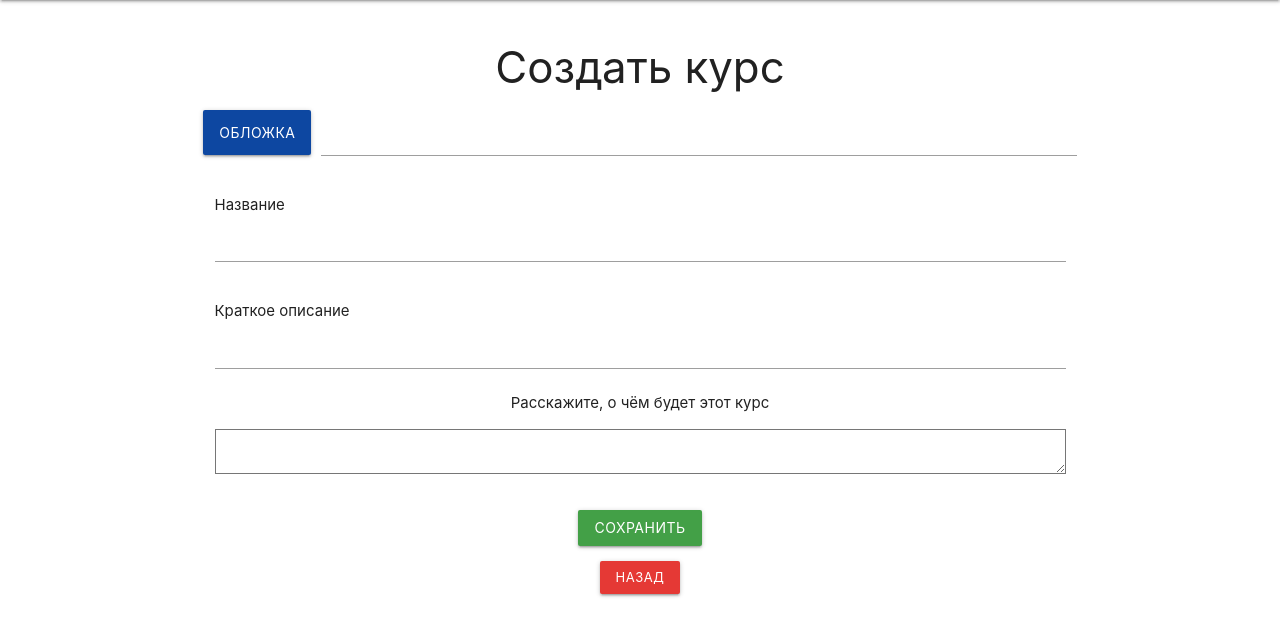
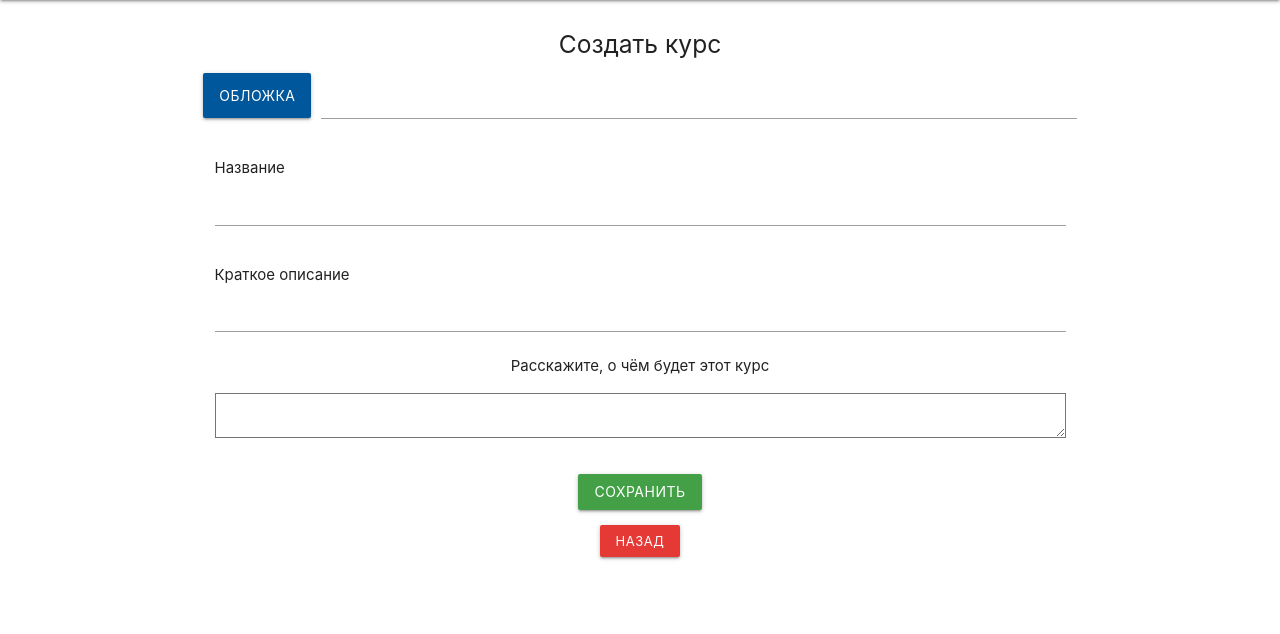
Before and after one commit to aslbnv/educon, a Django app: page /courses/newcourse in a window 1280 px wide. Shown: the part 64-698 px from the top of the page. Run offline with Django 3.2, Linux system fonts and the light colour scheme; the visitor is signed in with stand-in values (Sample User, id 1); data comes from the database, SQL or seed files in the repository; parts of the project's set-up code (start-up, migrations or seed data) failed here and were passed over; some libraries are stand-ins or nearby versions.

Commit message:
improve headers

```diff
--- a/education_portal/education_portal/templates/classroom/newcourse.html
+++ b/education_portal/education_portal/templates/classroom/newcourse.html
@@ -6,10 +6,10 @@
   <div class="col s12">
     <form method="post" enctype="multipart/form-data" action="" role="form">
       {% csrf_token %}
-      <h3 class="title is-3">Создать курс</h3>
+      <h5>Создать курс</h5>
 
       <div class="file-field input-field">
-        <div class="btn blue darken-4">
+        <div class="btn light-blue darken-4">
           <span>Обложка</span>
           {{ form.picture }}
         </div>
@@ -54,5 +54,4 @@
     </form>
   </div>
 </div>
-
 {% endblock %}
--- a/education_portal/education_portal/templates/learningcontrol/assigncourse.html
+++ b/education_portal/education_portal/templates/learningcontrol/assigncourse.html
@@ -6,7 +6,7 @@
     <div class="col s12">
         <form method="post" enctype="multipart/form-data" action="" role="form">
             {% csrf_token %}
-            <h3 class="title is-3">Добавить курс</h3>
+            <h5>Добавить курс</h5>
 
             <div class="input-field col s12">
                 <p class="left" style="margin: 0; font-weight: 600;">Выберите курс</p>
```
